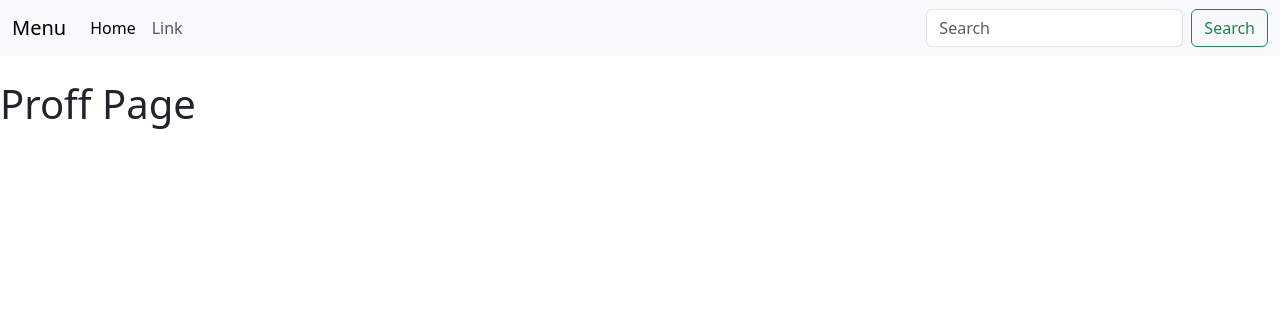
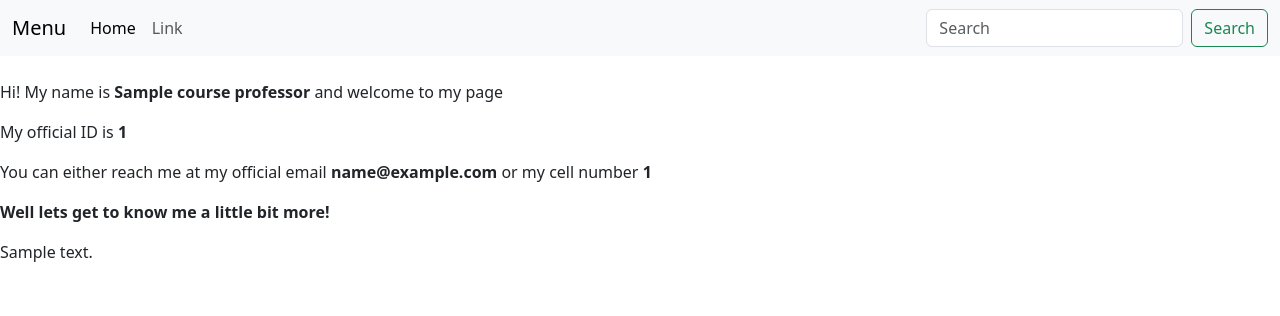
Before and after one commit to shahzill/SENG401_Project, a Django app: template studenthub/backend/profPage/templates/profPage/profPage.html in a window 1280 px wide. Shown: the top 316 px of the page. Run offline with Django 4.2, Linux system fonts and the light colour scheme; the template is opened without the code that fills it: most values are stand-ins (such as "Sample title", 1, 10 or a date in 2020).

Commit message:
completed the prof page and added more courses and profs in the database

```diff
--- a/studenthub/backend/coursePage/templates/coursePage/coursePage.html
+++ b/studenthub/backend/coursePage/templates/coursePage/coursePage.html
@@ -14,10 +14,7 @@
               <p><strong>Course Professors :</strong>
                 {% for prof in courseProfessors.all %}
 
-                  <li><a href="/profPage">{{ prof }} </a>
-                    <div className="EmailAddress">
-                      <p>Email Address : {{ prof.profEmailAddress }}</p>
-                    </div>
+                  <li><a href="/profPage/{{prof}}/{{prof.profID}}">{{ prof }} </a>
                   </li>
 
                 {% endfor %}
--- a/studenthub/backend/profPage/templates/profPage/profPage.html
+++ b/studenthub/backend/profPage/templates/profPage/profPage.html
@@ -4,7 +4,24 @@
 
 
       <div className="ProfPage">
-          <h1> Proff Page </h1>
+          <p> Hi! My name is <strong>{{courseProfessors.profName}}</strong> and welcome to my page </p>
+
+          <div className="Id">
+            <p>My official ID is <strong>{{courseProfessors.profID}}</strong> </p>
+
+          </div>
+
+          <div className="Contact">
+            <p>You can either reach me at my official email <strong>{{courseProfessors.profEmailAddress}}</strong>
+            or my cell number <strong>{{courseProfessors.profPhoneNumber}}</strong> </p>
+
+          </div>
+
+          <div className="About">
+            <p> <strong>Well lets get to know me a little bit more!</strong></p>
+            <p>{{courseProfessors.profAbout}}</p>
+
+          </div>
 
 
 
--- a/studenthub/backend/profPage/urls.py
+++ b/studenthub/backend/profPage/urls.py
@@ -21,7 +21,7 @@ from django.conf.urls import include
 from . import views
 
 urlpatterns = [
-    path('', views.profPage, name='profPage'),
+    path('<str:name>/<str:id>', views.profPage, name='profPage'),
 
 
 ]
--- a/studenthub/backend/stuhub/models.py
+++ b/studenthub/backend/stuhub/models.py
@@ -1,6 +1,7 @@
 from django.db import models
 
 class Tutor(models.Model):
+    tutorID = models.CharField('Tutors ID',max_length=100)
     tutorName = models.CharField('Tutors Name',max_length=100)
     tutorEmailAddress = models.EmailField('Email Address')
     tutorPhoneNumber = models.TextField('PhoneNumber')
@@ -10,6 +11,7 @@ class Tutor(models.Model):
         return self.tutorName
 
 class Professor(models.Model):
+    profID = models.CharField('Professors ID',max_length=100)
     profName = models.CharField('Professors Name',max_length=100)
     profEmailAddress = models.EmailField('Email Address')
     profPhoneNumber = models.TextField('PhoneNumber')
```
Also changed, not shown: studenthub/backend/profPage/views.py (+10 -4 lines), studenthub/backend/db.sqlite3, studenthub/backend/stuhub/migrations/0005_professor_profid_tutor_tutorid.py (added), studenthub/backend/stuhub/migrations/0006_alter_professor_profid_alter_tutor_tutorid.py (added).
